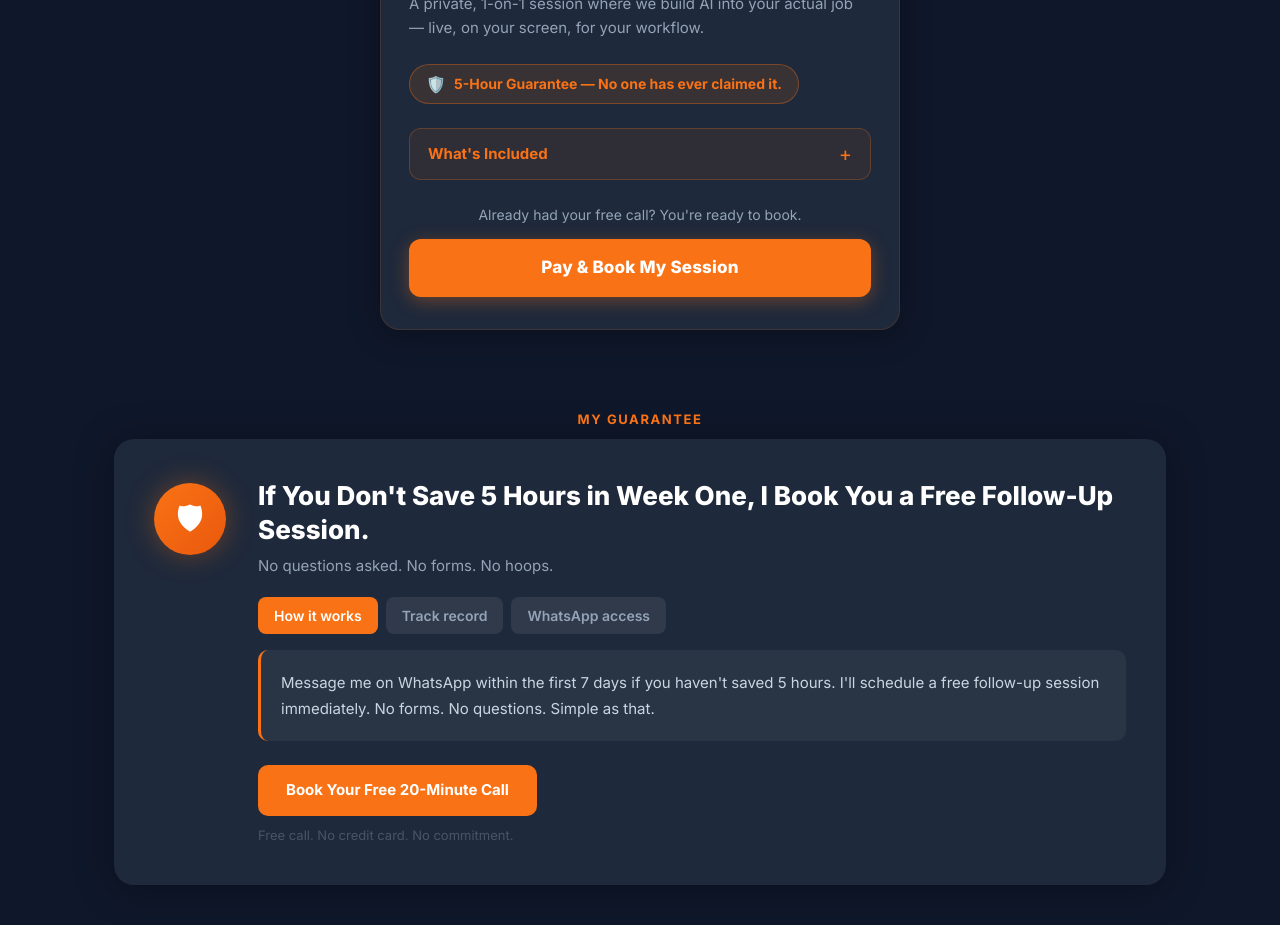
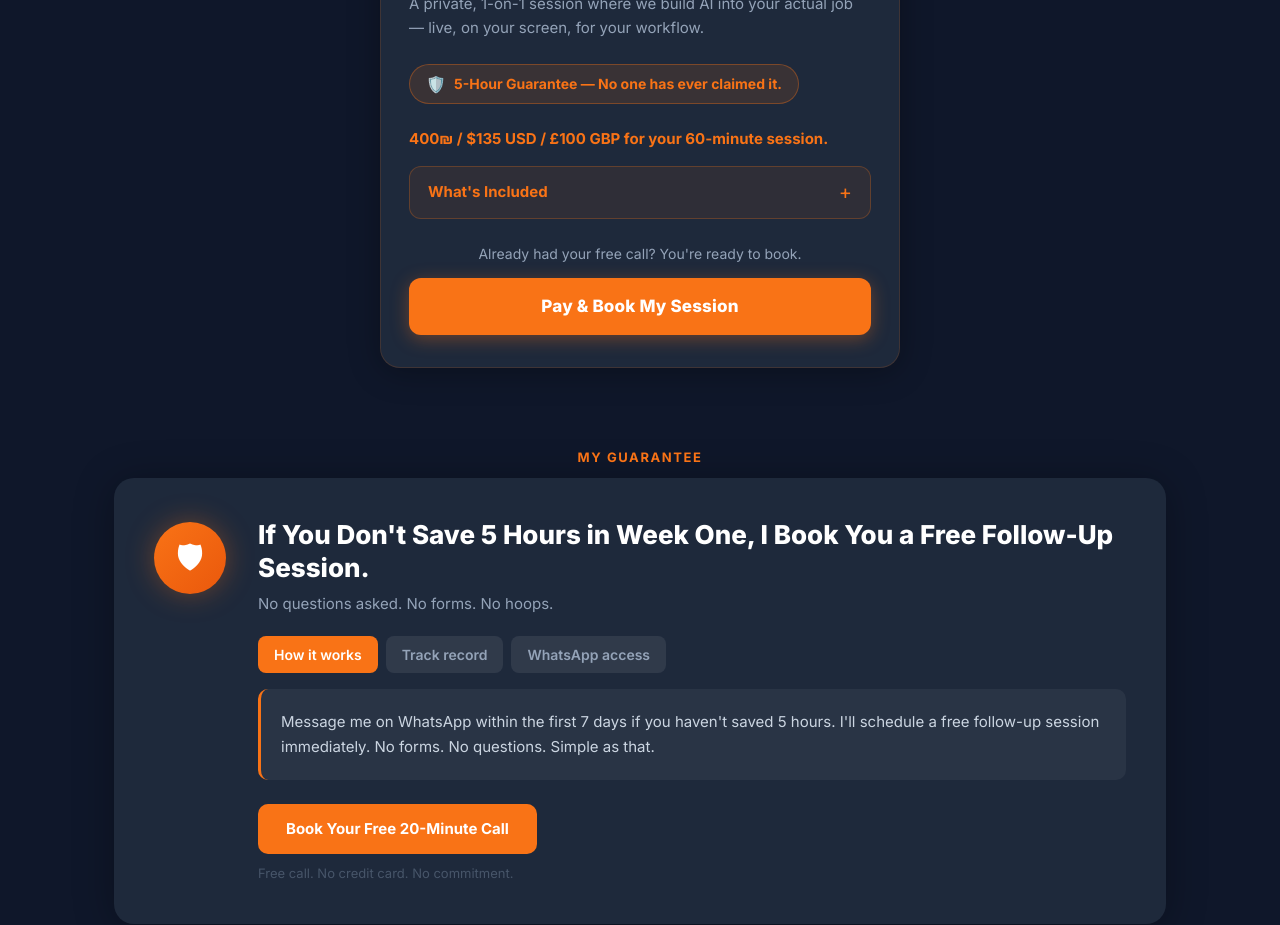
Before and after one commit to samkershner1234-aisk/ai-with-sam, a React (Vite) app: page / in a window 1280 px wide. Shown: the part 3260-4185 px from the top of the page. Built offline with nearby package versions, Linux system fonts and the light colour scheme.

Commit message:
Include pricing details in PricingSection component
Added pricing information for a 60-minute session.

```diff
--- a/src/components/landing/PricingSection.jsx
+++ b/src/components/landing/PricingSection.jsx
@@ -134,6 +134,10 @@ export default function PricingSection() {
             <span style={{ color: "#F97316", fontWeight: 700, fontSize: 14 }}>5-Hour Guarantee — No one has ever claimed it.</span>
           </div>
 
+          <p style={{ color: "#F97316", fontWeight: 700, fontSize: 15, marginBottom: 16 }}>
+            400₪ / $135 USD / £100 GBP for your 60-minute session.
+          </p>
+
           {/* What's included toggle */}
           <button
             onClick={() => setItemsOpen(!itemsOpen)}
```
